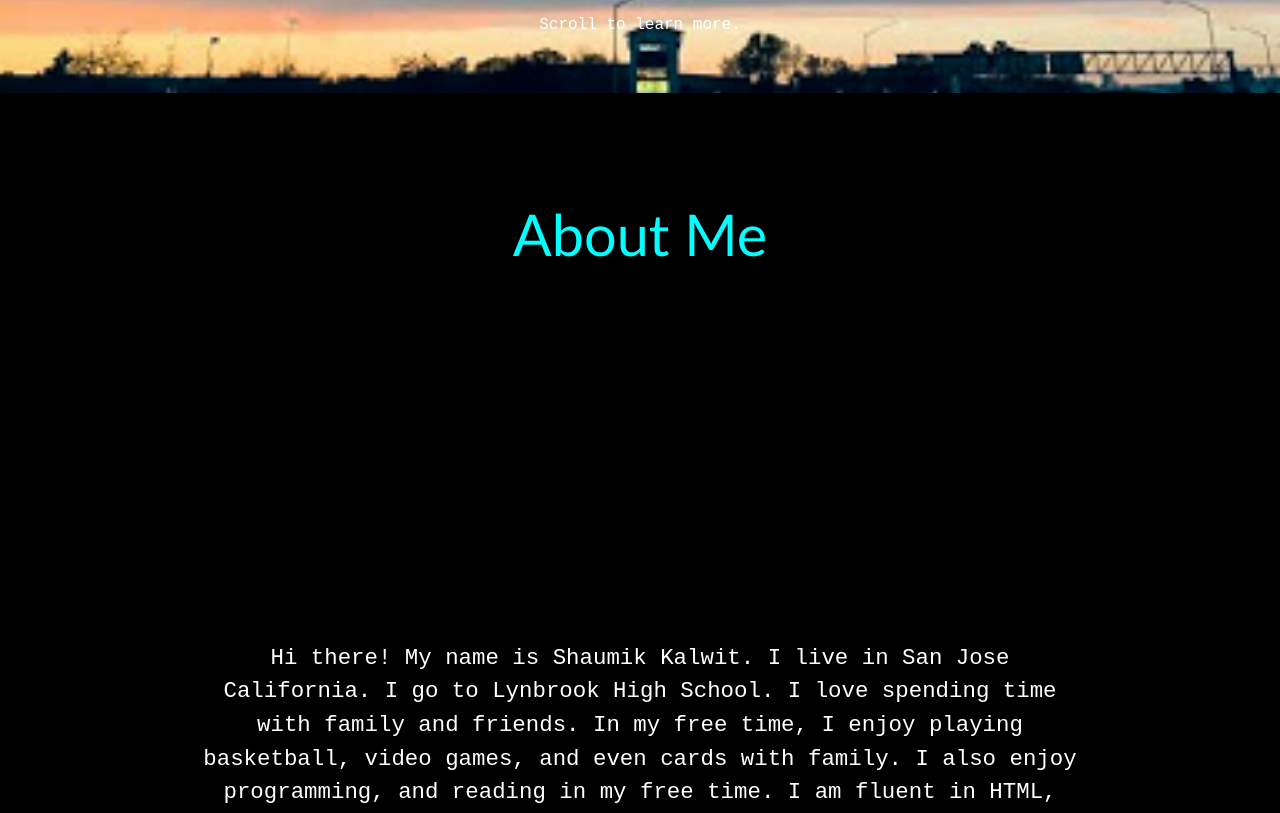
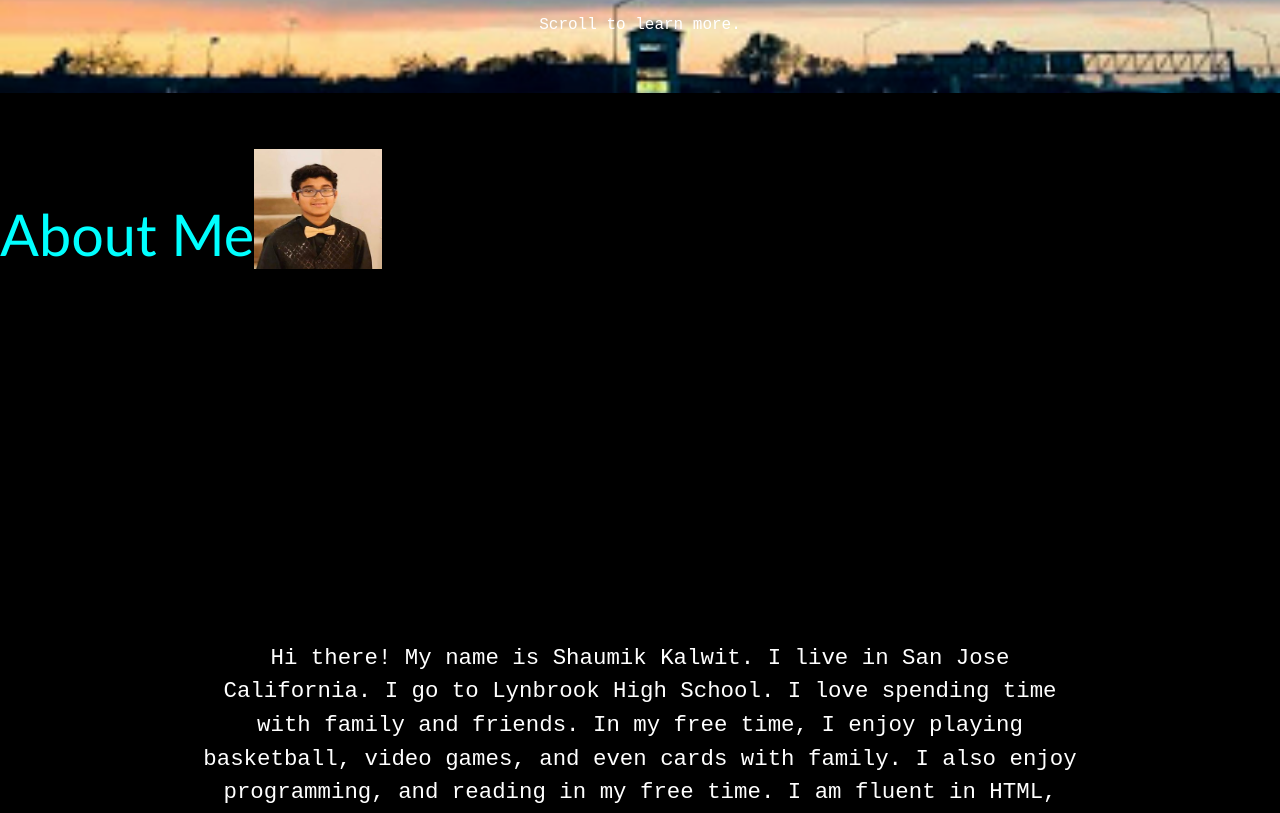
Before and after one commit to shaumikkalwit/shaumikkalwit.github.io, a React (Create React App) app in the folder frontend/: page / in a window 1280 px wide. Shown: the part 747-1560 px from the top of the page. Built offline with nearby package versions, Linux system fonts and the light colour scheme; no server answers.

Commit message:
added about me picture

```diff
--- a/frontend/src/App.js
+++ b/frontend/src/App.js
@@ -8,9 +8,10 @@ import HomeTitle from './components/HomeTitle';
 import Scroll from './components/Scroll';
 import AboutTitle from './components/AboutTitle';
 import AboutText from './components/AboutText';
+import AboutPicture from './components/AboutPicture';
+import AboutMePicture from './images/AboutMePicture.jpg';
+import AboutFlexbox from './components/AboutFlexbox';
 import Title from './components/Title';
-import AboutContactText from './components/AboutContactText';
-import ContactsSection from './components/ContactsSection';
 import ImgLinks from './components/ImgLinks';
 import Facebook from './images/facebook (1).png';
 import Github from './images/github.png';
@@ -63,8 +64,11 @@ class App extends React.Component {
 
        <div id="AboutUs"></div>
        <Section>
-        <AboutTitle>About Me</AboutTitle>
+        <AboutFlexbox>
+          <AboutTitle>About Me</AboutTitle>
 
+          <AboutPicture src={AboutMePicture}/>
+        </AboutFlexbox>
         <AboutText>Hi there! My name is Shaumik Kalwit. I live in San Jose California.
         I go to Lynbrook High School. I love spending time with family and friends. In my
         free time, I enjoy playing basketball, video games, and even cards with family. I
@@ -78,6 +82,9 @@ class App extends React.Component {
         <Title>Projects</Title>
 
        </Section>
+       <Section>
+       </Section>
+
        <Footer>
        <FooterContent>Copyright © 2020 shaumikkalwit.</FooterContent>
        <FooterContent>Website Made By Shaumik Kalwit</FooterContent>
--- a/frontend/src/components/AboutContactText.js
+++ /dev/null
@@ -1,23 +0,0 @@
-import React from 'react';
-import styled from 'styled-components';
-
-const AboutContactText = styled.ul`
-
-	display: flex;
-	align-items: center;
-	text-align: center;
-
-	list-style-type: none;
-
-	color: black;
-
-	margin-top: 40px;
-	margin-right: 0px;
-	margin-bottom: 0px;
-	margin-left: 0px;
-	padding-right: 86px;
-
-	font-size: 4.5vw;
-`;
-
-export default AboutContactText;
--- /dev/null
+++ b/frontend/src/components/AboutFlexbox.js
@@ -0,0 +1,21 @@
+import React from 'react';
+import styled from 'styled-components';
+
+const Container = styled.div`
+
+	width: 100vw;
+	display: flex;
+
+`;
+
+class AboutFlexbox extends React.Component {
+	render() {
+		return (
+			<Container>
+				{this.props.children}
+			</Container>
+		);
+	}
+}
+
+export default AboutFlexbox;
--- /dev/null
+++ b/frontend/src/components/AboutPicture.js
@@ -0,0 +1,18 @@
+import React from 'react';
+import styled from 'styled-components';
+
+const AboutPicture = styled.img`
+
+	@media (min-width: 992px) {
+
+		width: 10vw;
+  		height: 15vh;
+	}
+
+  	width: 80vw;
+  	height: 40vh;
+
+
+`;
+
+export default AboutPicture;
--- a/frontend/src/components/AboutText.js
+++ b/frontend/src/components/AboutText.js
@@ -12,7 +12,7 @@ const AboutText = styled.p`
 
 	color: white;
 
-	font-size: 5vw;
+	font-size: 4vw;
 
 	padding-right: 10px;
 	padding-left: 10px;
```
Also changed, not shown: frontend/src/images/AboutMePicture.jpg (added).
